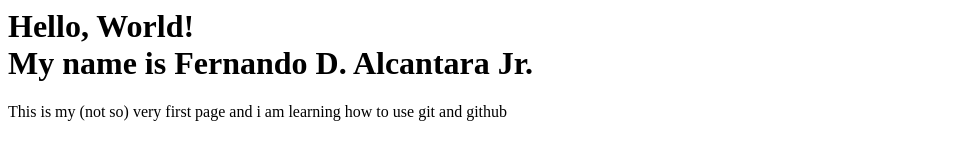
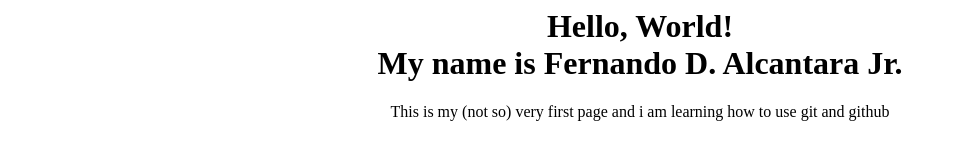
Before and after one commit to pj-crtvs/my-first-webpage, a plain HTML site: page index.html in a window 1280 px wide. Shown: the whole page, without its empty margins (0-956 px from the left). Drawn offline with Linux system fonts and the light colour scheme.

Commit message:
added style

```diff
--- a/index.html
+++ b/index.html
@@ -1,2 +1,4 @@
-<h1> Hello, World! <br> My name is Fernando D. Alcantara Jr. </h1>
-<p> This is my (not so) very first page and i am learning how to use git and github </p>
+<div style="text-align: center;">
+    <h1> Hello, World! <br> My name is Fernando D. Alcantara Jr. </h1>
+    <p> This is my (not so) very first page and i am learning how to use git and github </p>
+</div>
```
